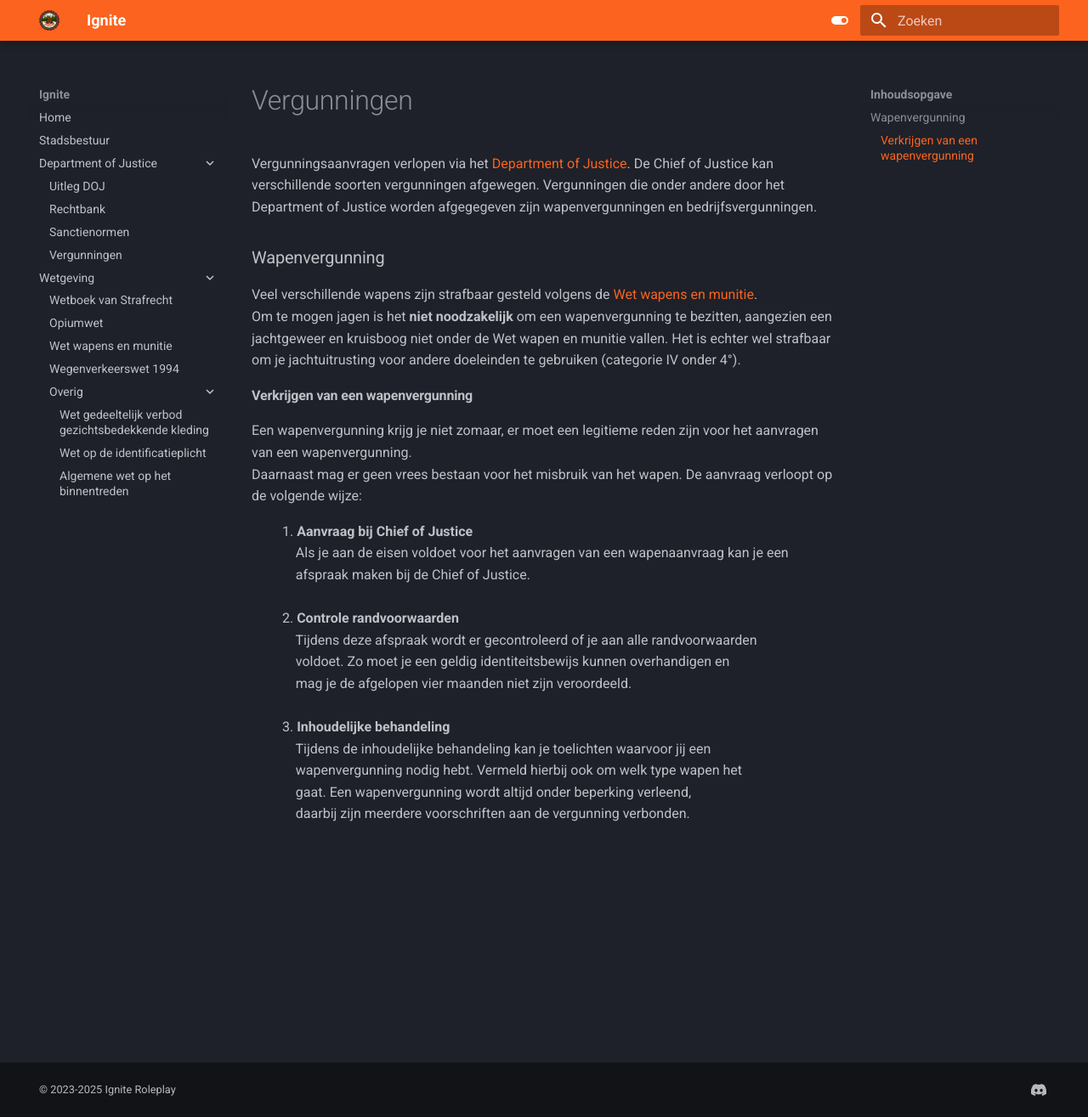
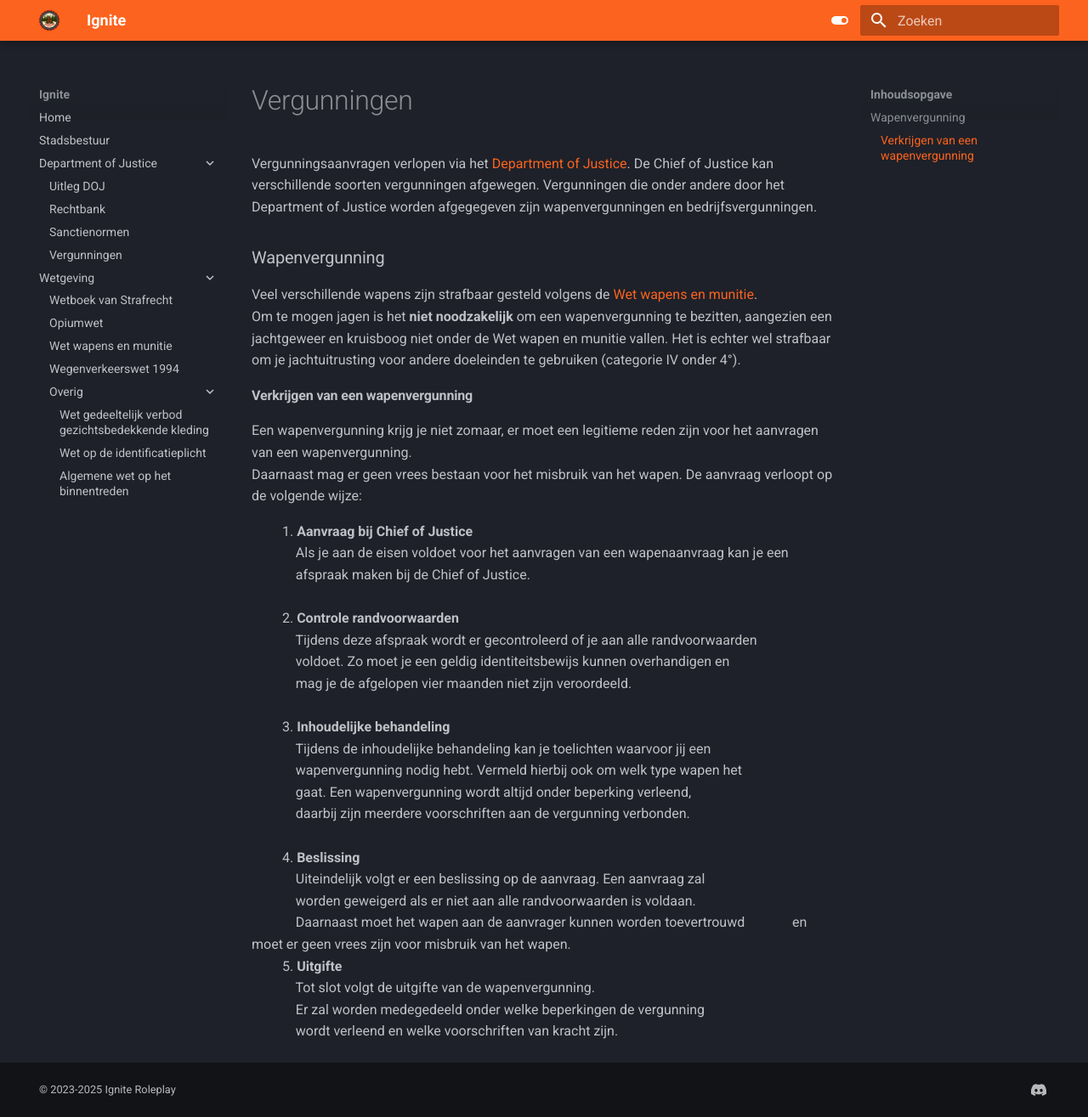
Before and after one commit to NLDenny/wetboek, an MkDocs documentation site: the page built from docs/Department of Justice/test.md, in a window 1280 px wide and 1315 px high. Shown: the whole window at 85% size. Built offline with MkDocs 1.6.1 and Material for MkDocs 9.7.7, drawn with Linux system fonts in a browser that asks for light colours.

Commit message:
Update test.md

```diff
--- a/docs/Department of Justice/test.md
+++ b/docs/Department of Justice/test.md
@@ -27,3 +27,12 @@ Daarnaast mag er geen vrees bestaan voor het misbruik van het wapen. De aanvraag
 &ensp; &nbsp; &nbsp; &nbsp; &nbsp; &nbsp; wapenvergunning nodig hebt. Vermeld hierbij ook om welk type wapen het
 &ensp; &nbsp; &nbsp; &nbsp; &nbsp; &nbsp; gaat. Een wapenvergunning wordt altijd onder beperking verleend,
 &ensp; &nbsp; &nbsp; &nbsp; &nbsp; &nbsp; daarbij zijn meerdere voorschriften aan de vergunning verbonden. <br>
+&ensp; &nbsp; &nbsp; &nbsp; 4. __Beslissing__ <br />
+&ensp; &nbsp; &nbsp; &nbsp; &nbsp; &nbsp; Uiteindelijk volgt er een beslissing op de aanvraag. Een aanvraag zal
+&ensp; &nbsp; &nbsp; &nbsp; &nbsp; &nbsp; worden geweigerd als er niet aan alle randvoorwaarden is voldaan.
+&ensp; &nbsp; &nbsp; &nbsp; &nbsp; &nbsp; Daarnaast moet het wapen aan de aanvrager kunnen worden toevertrouwd
+&ensp; &nbsp; &nbsp; &nbsp; &nbsp; &nbsp; en moet er geen vrees zijn voor misbruik van het wapen. <br>
+&ensp; &nbsp; &nbsp; &nbsp; 5. __Uitgifte__ <br />
+&ensp; &nbsp; &nbsp; &nbsp; &nbsp; &nbsp; Tot slot volgt de uitgifte van de wapenvergunning.
+&ensp; &nbsp; &nbsp; &nbsp; &nbsp; &nbsp; Er zal worden medegedeeld onder welke beperkingen de vergunning
+&ensp; &nbsp; &nbsp; &nbsp; &nbsp; &nbsp; wordt verleend en welke voorschriften van kracht zijn. <br>
```
